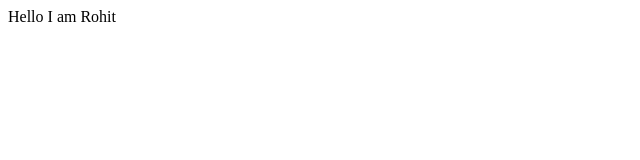
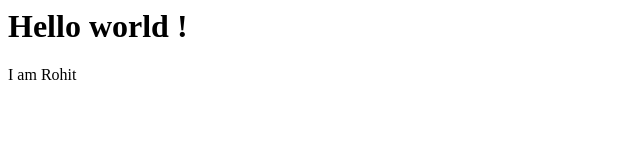
Before and after one commit to rohitsharma19/demo-repo, a plain HTML site: page index.html in a window 1280 px wide. Shown: the whole page, without its empty margins (0-640 px from the left). Drawn offline with Linux system fonts and the light colour scheme.

Commit message:
one more change being committed

```diff
--- a/index.html
+++ b/index.html
@@ -1,3 +1,4 @@
 <html>
-    <div>Hello I am Rohit</div>
+    <h1>Hello world !</h1>
+    <div>I am Rohit</div>
 </html>
```
